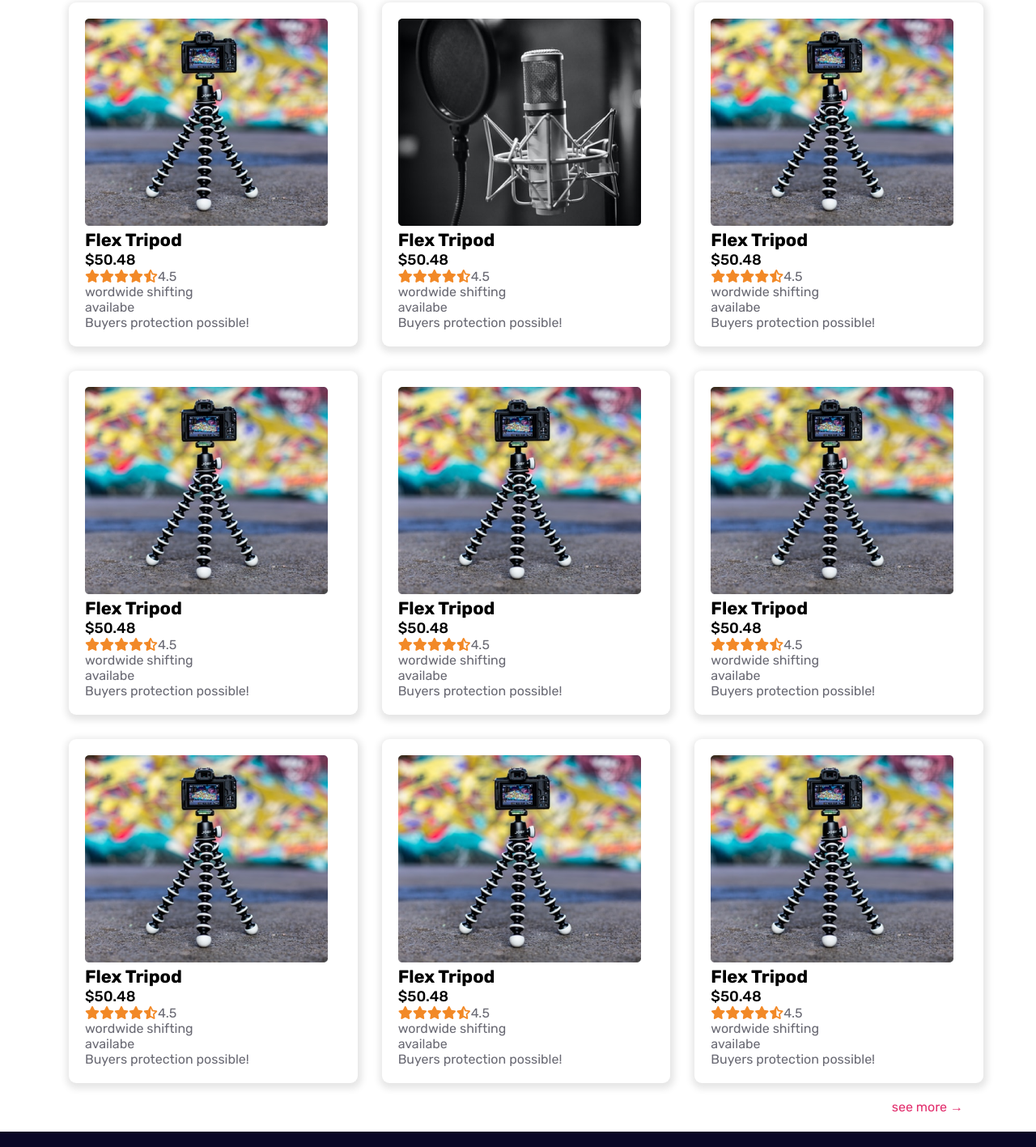
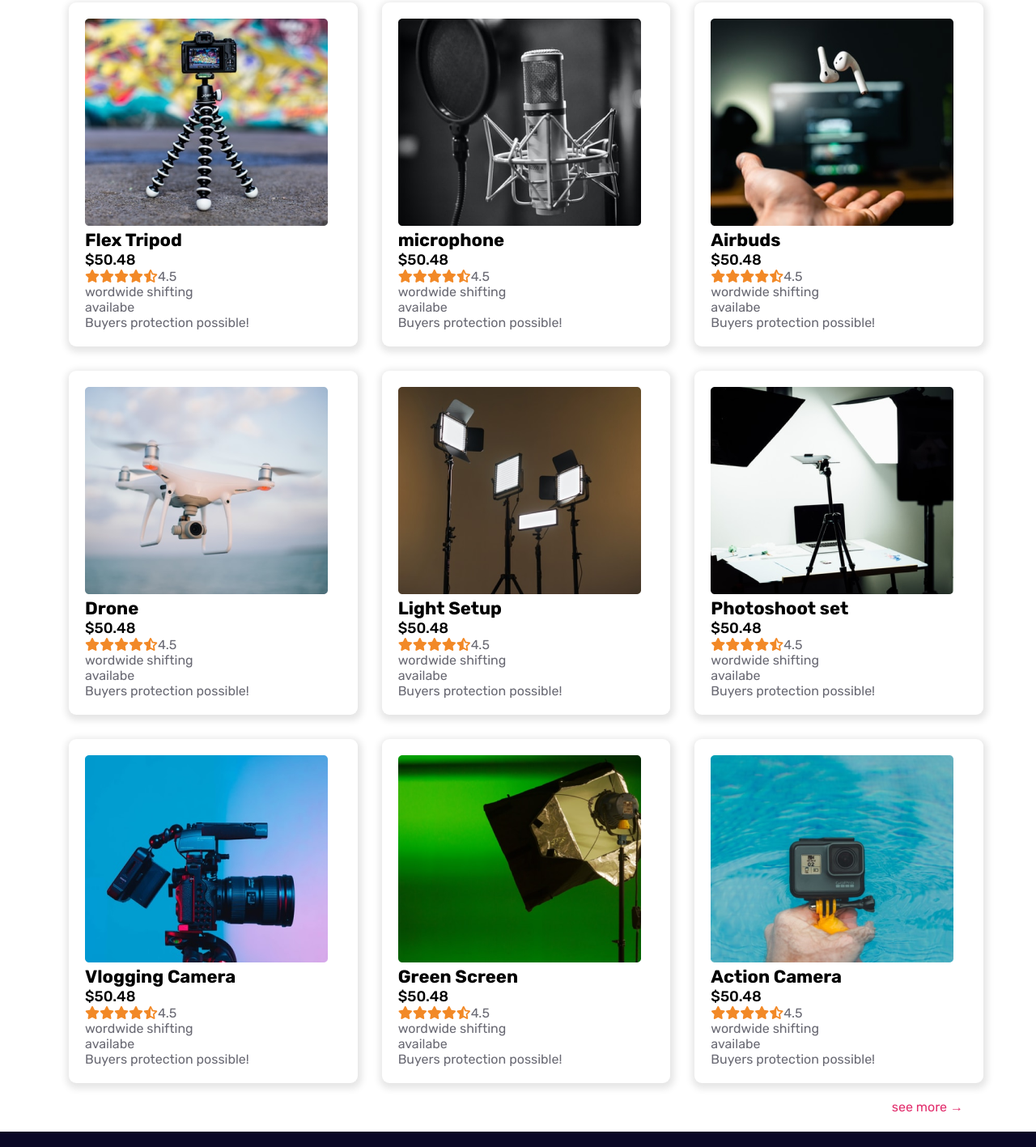
Before and after one commit to labhoyrema/ecommerce-landing-page, a plain HTML site: page index.html in a window 1280 px wide. Shown: the part 802-2219 px from the top of the page at 81% size. Drawn offline with Linux system fonts and the light colour scheme.

Commit message:
images added

```diff
--- a/index.html
+++ b/index.html
@@ -87,63 +87,63 @@
           </div>
           <div class="single-product">
             <img class="product-img" src="images/bgimage/mic.png" alt="tripod">
-            <h3 class="product-title">Flex Tripod</h3>
+            <h3 class="product-title">microphone</h3>
             <p class="price">$50.48</p>
             <p class="product-rating"><i class="fas fa-star"></i><i class="fas fa-star"></i><i class="fas fa-star"></i><i class="fas fa-star"></i><i class="fas fa-star-half-alt"></i><span>4.5</span></p>
             <p class="product-description">wordwide shifting <br>availabe <br>Buyers protection possible!</p>
 
           </div>
           <div class="single-product">
-            <img class="product-img" src="images/bgimage/tripod.png" alt="tripod">
-            <h3 class="product-title">Flex Tripod</h3>
+            <img class="product-img" src="images/bgimage/airpod.png" alt="tripod">
+            <h3 class="product-title">Airbuds</h3>
             <p class="price">$50.48</p>
             <p class="product-rating"><i class="fas fa-star"></i><i class="fas fa-star"></i><i class="fas fa-star"></i><i class="fas fa-star"></i><i class="fas fa-star-half-alt"></i><span>4.5</span></p>
             <p class="product-description">wordwide shifting <br>availabe <br>Buyers protection possible!</p>
 
           </div>
           <div class="single-product">
-            <img class="product-img" src="images/bgimage/tripod.png" alt="tripod">
-            <h3 class="product-title">Flex Tripod</h3>
+            <img class="product-img" src="images/bgimage/drone.png" alt="tripod">
+            <h3 class="product-title">Drone</h3>
             <p class="price">$50.48</p>
             <p class="product-rating"><i class="fas fa-star"></i><i class="fas fa-star"></i><i class="fas fa-star"></i><i class="fas fa-star"></i><i class="fas fa-star-half-alt"></i><span>4.5</span></p>
             <p class="product-description">wordwide shifting <br>availabe <br>Buyers protection possible!</p>
 
           </div>
           <div class="single-product">
-            <img class="product-img" src="images/bgimage/tripod.png" alt="tripod">
-            <h3 class="product-title">Flex Tripod</h3>
+            <img class="product-img" src="images/bgimage/lights.png" alt="tripod">
+            <h3 class="product-title">Light Setup</h3>
             <p class="price">$50.48</p>
             <p class="product-rating"><i class="fas fa-star"></i><i class="fas fa-star"></i><i class="fas fa-star"></i><i class="fas fa-star"></i><i class="fas fa-star-half-alt"></i><span>4.5</span></p>
             <p class="product-description">wordwide shifting <br>availabe <br>Buyers protection possible!</p>
 
           </div>
           <div class="single-product">
-            <img class="product-img" src="images/bgimage/tripod.png" alt="tripod">
-            <h3 class="product-title">Flex Tripod</h3>
+            <img class="product-img" src="images/bgimage/setup.png" alt="tripod">
+            <h3 class="product-title">Photoshoot set</h3>
             <p class="price">$50.48</p>
             <p class="product-rating"><i class="fas fa-star"></i><i class="fas fa-star"></i><i class="fas fa-star"></i><i class="fas fa-star"></i><i class="fas fa-star-half-alt"></i><span>4.5</span></p>
             <p class="product-description">wordwide shifting <br>availabe <br>Buyers protection possible!</p>
 
           </div>
           <div class="single-product">
-            <img class="product-img" src="images/bgimage/tripod.png" alt="tripod">
-            <h3 class="product-title">Flex Tripod</h3>
+            <img class="product-img" src="images/bgimage/camera.png" alt="tripod">
+            <h3 class="product-title">Vlogging Camera</h3>
             <p class="price">$50.48</p>
             <p class="product-rating"><i class="fas fa-star"></i><i class="fas fa-star"></i><i class="fas fa-star"></i><i class="fas fa-star"></i><i class="fas fa-star-half-alt"></i><span>4.5</span></p>
             <p class="product-description">wordwide shifting <br>availabe <br>Buyers protection possible!</p>
 
           </div>
           <div class="single-product">
-            <img class="product-img" src="images/bgimage/tripod.png" alt="tripod">
-            <h3 class="product-title">Flex Tripod</h3>
+            <img class="product-img" src="images/bgimage/single-light.png" alt="tripod">
+            <h3 class="product-title">Green Screen</h3>
             <p class="price">$50.48</p>
             <p class="product-rating"><i class="fas fa-star"></i><i class="fas fa-star"></i><i class="fas fa-star"></i><i class="fas fa-star"></i><i class="fas fa-star-half-alt"></i><span>4.5</span></p>
             <p class="product-description">wordwide shifting <br>availabe <br>Buyers protection possible!</p>
 
           </div>
           <div class="single-product">
-            <img class="product-img" src="images/bgimage/tripod.png" alt="tripod">
-            <h3 class="product-title">Flex Tripod</h3>
+            <img class="product-img" src="images/bgimage/action.png" alt="tripod">
+            <h3 class="product-title">Action Camera</h3>
             <p class="price">$50.48</p>
             <p class="product-rating"><i class="fas fa-star"></i><i class="fas fa-star"></i><i class="fas fa-star"></i><i class="fas fa-star"></i><i class="fas fa-star-half-alt"></i><span>4.5</span></p>
             <p class="product-description">wordwide shifting <br>availabe <br>Buyers protection possible!</p>
@@ -155,6 +155,7 @@
       </div>
       </section>
       <!--Product page end-->
+
 
     </main>
     <footer>
```
